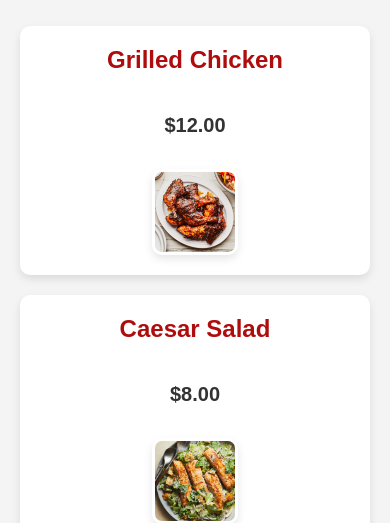
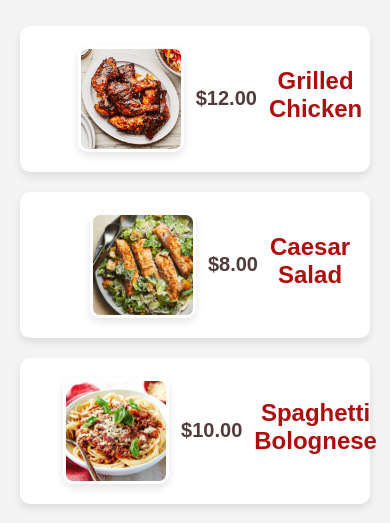
Before and after one commit to abusuf-yaser/abusuf-yaser.github.io, a plain HTML site: page menu.html in a window 390 px wide. Shown: the part 326-849 px from the top of the page. Drawn offline with Linux system fonts and the light colour scheme.

Commit message:
Refactor CSS styles for improved layout and design

```diff
--- a/style.css
+++ b/style.css
@@ -138,15 +138,6 @@
      text-align: center;
  }
 
- .menu-item {
-     background: white;
-     padding: 30px 20px;
-     margin: 20px auto;
-     border-radius: 10px;
-     box-shadow: 0 4px 8px rgba(0, 0, 0, 0.1);
-     max-width: 600px;
-     text-align: center;
- }
 
  h3 {
      color: #af0d0d;
@@ -157,20 +148,30 @@
 
 
     .menu-item {
+        background: white;
+        padding: 30px 20px;
+        padding-right: 5px;
+        margin: 20px auto;
+        border-radius: 10px;
+        box-shadow: 0 4px 8px rgba(0, 0, 0, 0.1);
+        max-width: 600px;
+        text-align: center;
         display: flex;
         align-items: center;
         justify-content: center;
-     gap: 24px;
+        gap: 50px;
     }
+
 
  .menu-item-img {
      border-radius: 10px;
      box-shadow: 0 4px 8px rgba(0, 0, 0, 0.1);
-     margin-top: 0;
+     margin-left: 50px;
      width: 120px;
      height: 120px;
      object-fit: cover;
      padding: 3px;
+
  }
 
     .menu-item-img:hover {
@@ -195,8 +196,10 @@
 
  .menu-item p {
      font-size: 20px;
-     color: #333;
+     color: #523b3b;
      font-weight: bold;
+    ;
+
  }
 
  form {
@@ -367,16 +370,16 @@ body.rtl .lang-switcher {
      }
 
      .menu-item {
-         flex-direction: column;
+         flex-direction: row-reverse;
          gap: 12px;
          padding: 20px;
      }
 
      .menu-item-img {
-         width: 80px;
-         height: 80px;
+         width: 100%;
+         max-width: 100px;
+         height: 100px;
          object-fit: cover;
-         padding: 3px;
      }
 
      form {
@@ -393,5 +396,4 @@ body.rtl .lang-switcher {
          text-align: center;
          margin: 10px 0;
      }
-
  }
```
Lines whose indentation alone changed are shown as unchanged.
